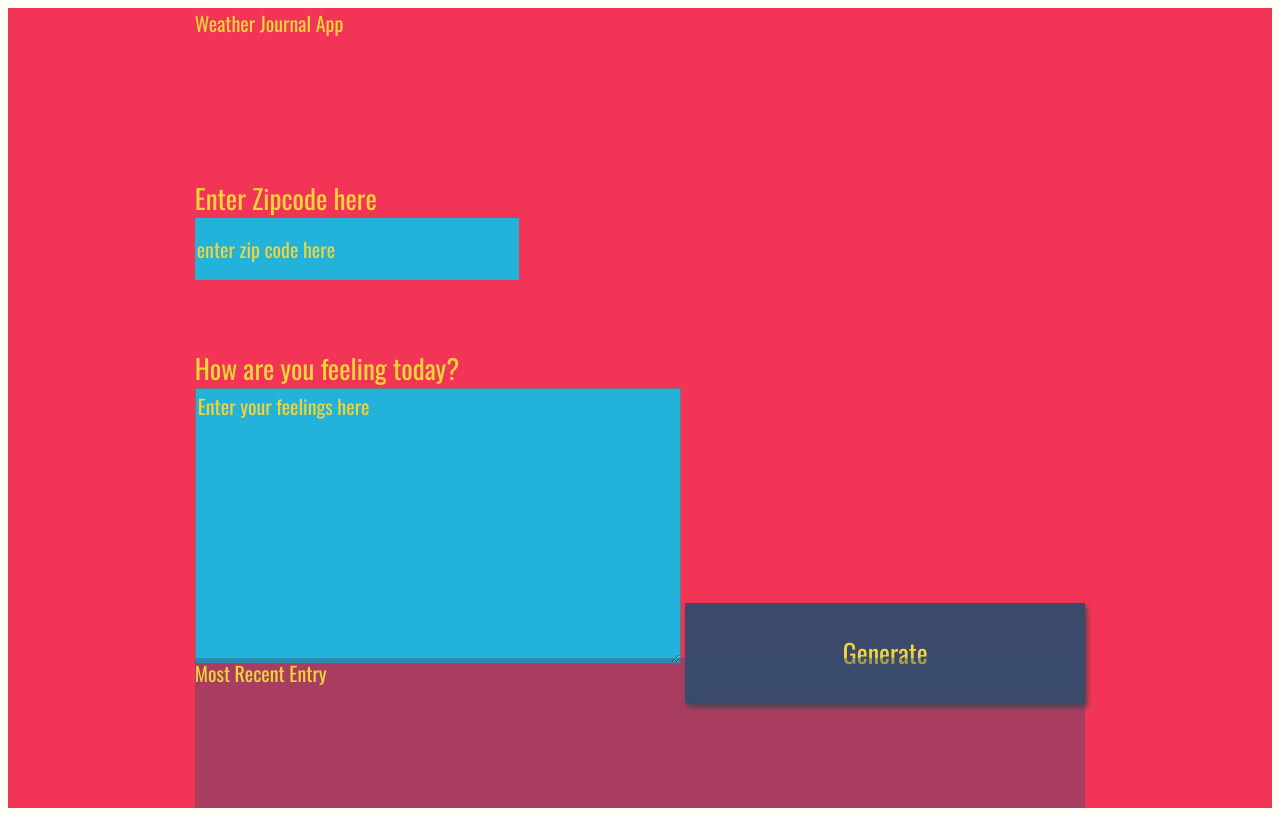
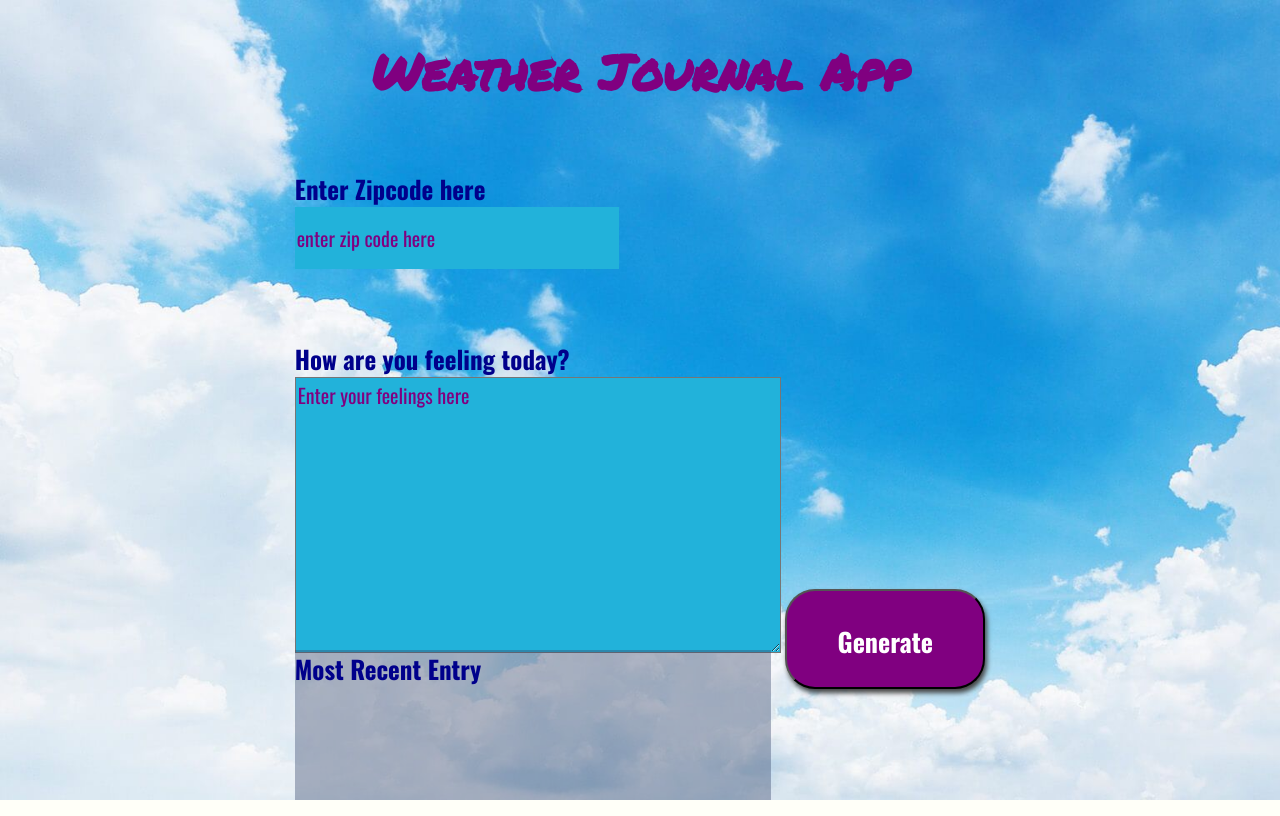
Before and after one commit to Nouran-Ebrahim/Weather-Journal-App-Project, a plain HTML site: page website/index.html in a window 1280 px wide. Drawn offline with nearby package versions, Linux system fonts and the light colour scheme; a web font is replaced by a local one.

Commit message:
main website

```diff
--- a/website/app.js
+++ b/website/app.js
@@ -1,6 +1,7 @@
 /* Global Variables */
 const baseURL='https://api.openweathermap.org/data/2.5/weather?zip=';
-const apiKey='&appid=e37fd6d5a9b259574b4421917f0e57d0';
+const apiKey='&appid=e37mm6d5a9f259174b4421917f0e57d0';
+/* i use not real api key and you must put your api key here */
 // Create a new date instance dynamically with JS
 let d = new Date();
 let newDate = d.getMonth()+1 +'.'+ d.getDate()+'.'+ d.getFullYear();
--- a/website/index.html
+++ b/website/index.html
@@ -3,6 +3,7 @@
 <head>
 <meta charset="UTF-8">
 <title>Weather Journal</title>
+<link href="https://fonts.googleapis.com/css2?family=Permanent+Marker&display=swap" rel="stylesheet">
 <link href="https://fonts.googleapis.com/css?family=Oswald:400,600,700|Ranga:400,700&display=swap" rel="stylesheet">
 <link rel="stylesheet" href="style.css">
 </head>
--- a/website/style.css
+++ b/website/style.css
@@ -1,5 +1,6 @@
 body{
     background: #fffff8;
+    margin: 0px;
     font-family: -apple-system, BlinkMacSystemFont, sans-serif;
 }
 
@@ -8,7 +9,8 @@ body{
     grid-auto-rows: minmax(150px, auto);
     /* grid-template-columns:  */
     height:100vh;
-    background: #f23557;
+    background-image: url("towards-a-weather-proactive-supply-chain-hero-image-2272x960px.jpg.optimal.jpg");
+    background-size: cover;
     color: #f0d43a;
     justify-content: center;
     grid-gap: 1em;
@@ -16,41 +18,48 @@ body{
     font-family: 'Oswald', sans-serif;
 }
 
-.holder{
 
-}
 
 .entry{
     background: rgba(59, 74, 107, .4);
-}
-
-#entryHolder{
-
+    width: 69%;
 }
 
 #date{
-
+   color: black;
+   font-weight: bolder;
 }
 
 #temp{
-
+color: black;
+font-weight: bolder;
 }
 
 #content{
-
+color: black;
+font-weight: bolder;
 }
 
 .headline {
-
+    margin-top: 5%;
+    font-size: 50px;
+    color: purple;
+    font-weight: bolder;
+    text-align: center;
+    font-family: 'Permanent Marker', cursive;
 }
 .title{
-
+     color: darkblue;
+     font-size: 25px;
+     font-weight: bolder;
 }
 
 /*  Basic Styling To Override Default For Basic HTML Elements */
 label{
     display:block;
-    font-size: 27px;
+    color: darkblue;
+    font-size: 25px;
+    font-weight: bolder;
 }
 
 input{
@@ -58,21 +67,28 @@ input{
     height: 60px;
     width: 320px;
     background:#22b2da;
-    color: #f0d43a;
+    color: black;
     font-size: 20px;
     font-family: 'Oswald', sans-serif;
     border: none;
 }
 
 button{
-    width: 400px;
+    width: 200px;
     height: 100px;
-    background: #3b4a6b;
-    color: #f0d43a;
+    background:purple;
+    color: white;
+    font-weight: bolder;
+    text-align: center;
+    line-height: 100px;
     font-size: 26px;
     font-family: 'Oswald', sans-serif;
-    border: none;
+    border-radius: 30px;
     box-shadow: 2px 4px 5px #444;
+}
+button:hover{
+    background-color:#22b2da ;
+    color: darkblue;
 }
 h1{
     font-size: 36px;
@@ -80,7 +96,7 @@ h1{
 
 textarea{
     background:#22b2da;
-    color: #f0d43a;
+    color: black;
     font-size: 20px;
     font-family: 'Oswald', sans-serif;
 }
@@ -93,19 +109,19 @@ button:focus {
 }
 /* Style for Placeholder Text*/
 ::placeholder { /* Firefox, Chrome, Opera */
-    color: #f0d43a;
+    color: purple;
     font-family: 'Oswald', sans-serif;
 
 }
 
 :-ms-input-placeholder { /* Internet Explorer 10-11 */
-    color: #f0d43a;
+    color: purple;
     font-family: 'Oswald', sans-serif;
 
 }
 
 ::-ms-input-placeholder { /* Microsoft Edge */
-    color: #f0d43a;
+    color: purple;
     font-family: 'Oswald', sans-serif;
 
 }
```
Also changed, not shown: website/towards-a-weather-proactive-supply-chain-hero-image-2272x960px.jpg.optimal.jpg (added).
